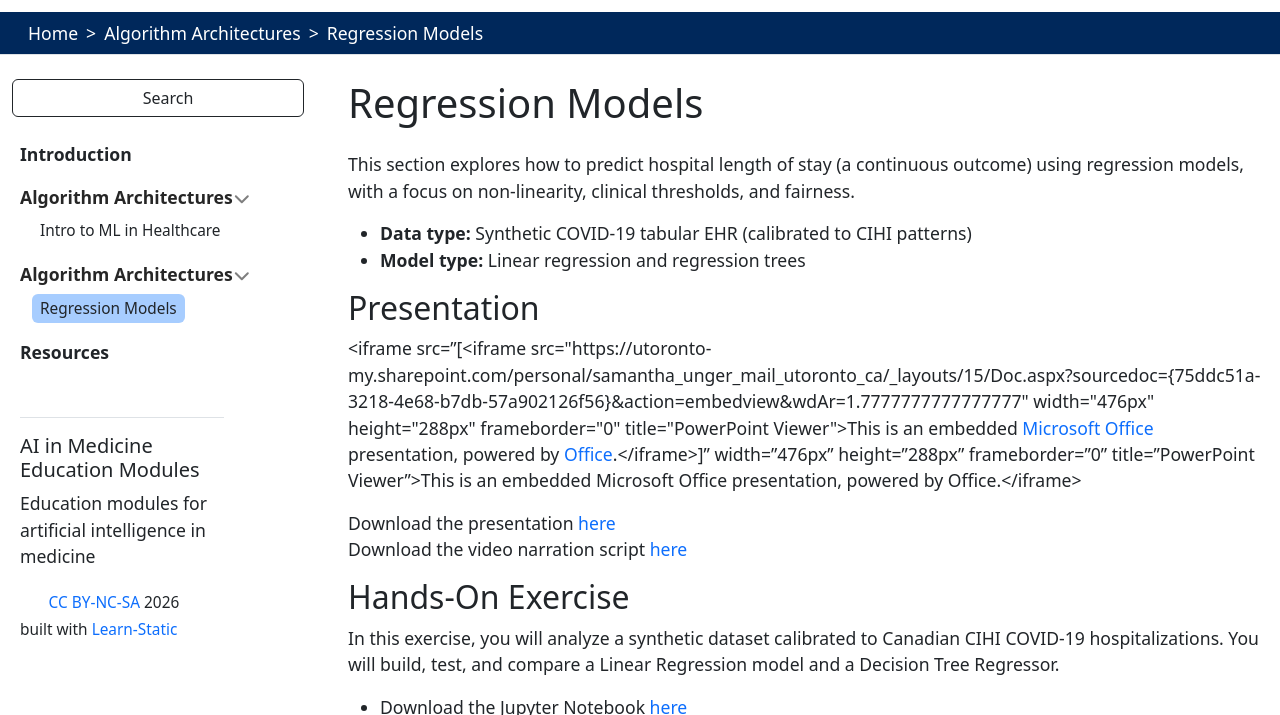
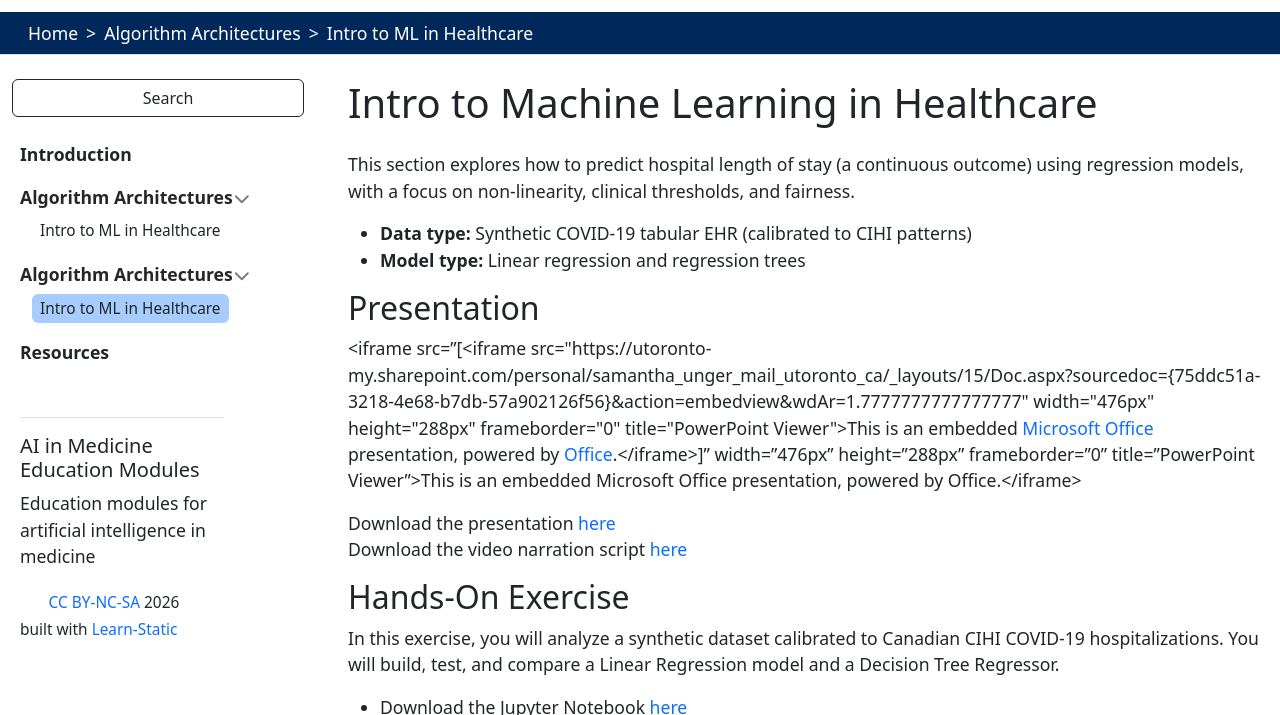
Before and after one commit to samantha-u/T-CAIREM-education-modules, a Jekyll site: the page built from content/01_algo/03_regmod.md, in a window 1280 px wide and 900 px high, scrolled down 535 px, cut to the strip 185-900 px from the top of the window. Built offline with Jekyll 4.4.1, drawn with Linux system fonts in a browser that asks for light colours.

Commit message:
Update 03_regmod.md

```diff
--- a/content/01_algo/03_regmod.md
+++ b/content/01_algo/03_regmod.md
@@ -1,10 +1,8 @@
 ---
 section_id: Algorithm Architectures
 nav_order: 2
-title: Regression Models
-nav: Regression Models
-
-
+title: Intro to Machine Learning in Healthcare
+nav: Intro to ML in Healthcare
 ---
 
 This section explores how to predict hospital length of stay (a continuous outcome) using regression models, with a focus on non-linearity, clinical thresholds, and fairness.
```
